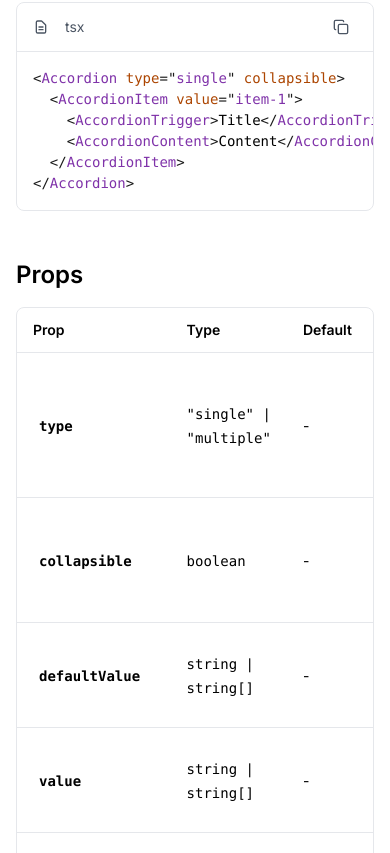
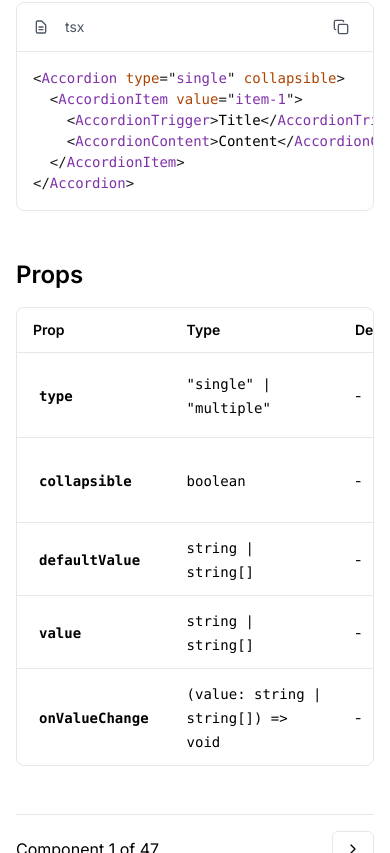
Before and after one commit to vs-front-end/stellar-ui, a React (Vite) app in the folder apps/docs-web/: page /preview/accordion in a window 390 px wide. Shown: the part 1147-2000 px from the top of the page. Built offline with nearby package versions, Linux system fonts and the light colour scheme.

Commit message:
refactor: Enhance layout of ExampleSection, PropsSection, and VariantItem components with improved overflow handling and styling for better responsiveness and user experience.

```diff
--- a/apps/docs-web/src/components/ExampleSection/index.tsx
+++ b/apps/docs-web/src/components/ExampleSection/index.tsx
@@ -29,8 +29,10 @@ export function ExampleSection({
         </TabsList>
 
         <TabsContent value="example">
-          <div className="border border-border rounded-lg p-6 bg-background">
-            {exampleComponent ? exampleComponent() : null}
+          <div className="border border-border rounded-lg bg-background overflow-hidden">
+            <div className="p-6 overflow-x-auto">
+              {exampleComponent ? exampleComponent() : null}
+            </div>
           </div>
         </TabsContent>
 
--- a/apps/docs-web/src/components/PropsSection/index.tsx
+++ b/apps/docs-web/src/components/PropsSection/index.tsx
@@ -13,7 +13,8 @@ export const PropsSection = ({ props }: IPropsSectionProps) => {
       </Text>
 
       <div className="border border-border rounded-lg overflow-hidden">
-        <table className="w-full">
+        <div className="overflow-x-auto">
+          <table className="w-full min-w-[600px]">
             <thead className="bg-surface border-b border-border">
               <tr>
                 <th className="text-left py-3 px-4 font-semibold text-sm text-muted">
@@ -65,6 +66,7 @@ export const PropsSection = ({ props }: IPropsSectionProps) => {
             </tbody>
           </table>
         </div>
+      </div>
     </section>
   );
 };
--- a/apps/docs-web/src/components/VariantItem/index.tsx
+++ b/apps/docs-web/src/components/VariantItem/index.tsx
@@ -55,8 +55,8 @@ export const VariantItem = ({ variant }: IVariantItem) => {
         </TabsList>
 
         <TabsContent value="example">
-          <div className="border border-border rounded-lg p-6 bg-background">
-            {variant.component()}
+          <div className="border border-border rounded-lg bg-background overflow-hidden">
+            <div className="p-6 overflow-x-auto">{variant.component()}</div>
           </div>
         </TabsContent>
 
```
Lines whose indentation alone changed are shown as unchanged.
